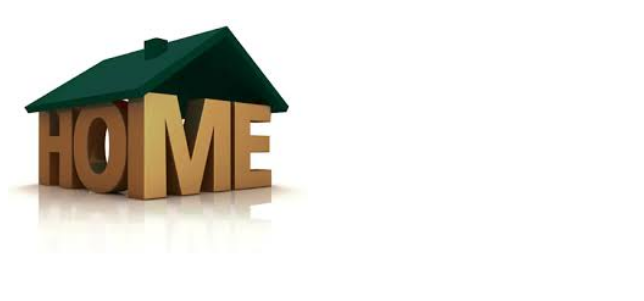
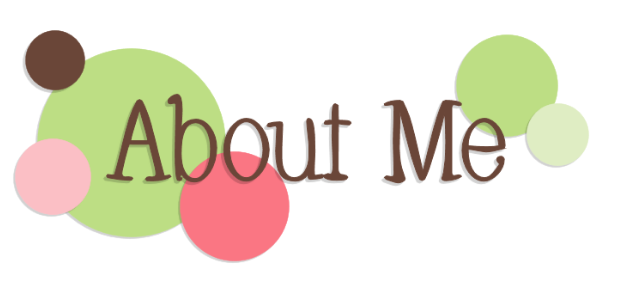
Before and after one commit to sbulsombut873/sbulsombut873.github.io, a plain HTML site: page my_website/about.html in a window 1280 px wide. Shown: the part 87-388 px from the top of the page, without its empty margins (0-644 px from the left). Drawn offline with Linux system fonts and the light colour scheme.

Commit message:
Changed the heading

```diff
--- a/my_website/about.html
+++ b/my_website/about.html
@@ -9,6 +9,6 @@
     <a href="portfolio.html">Portfolio</a>
     <a href="about.html">About</a>
     <h1>About Me!</h1>
-    <img src="images/home.jpg" height="250">
+    <img src="images/AboutMeHeader.306124454_std.png" height="250">
   </body>
 </html>
```
